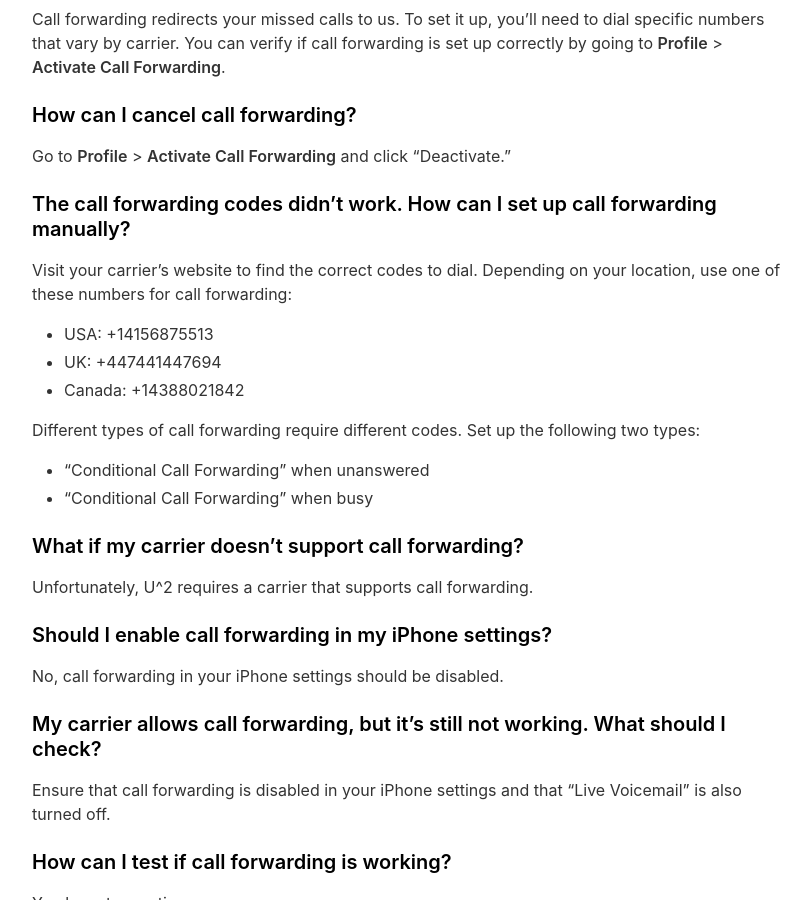
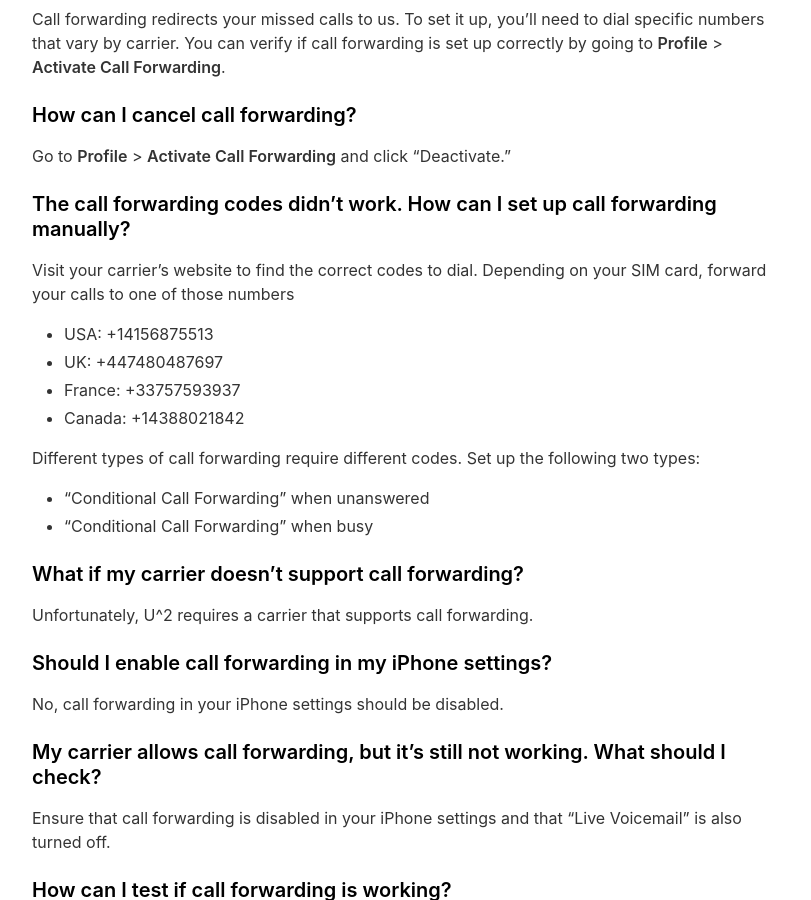
Before and after one commit to strangeattractors/u-squared, a Jekyll site: the page built from _pages/faq.md, in a window 1280 px wide and 900 px high, scrolled down 316 px. Shown: the whole window, without its empty margins (233-1044 px from the left). Built offline with Jekyll 4.4.1, drawn with Linux system fonts in a browser that asks for light colours; nearby versions of some CDN libraries.

Commit message:
Update faq.md

```diff
--- a/_pages/faq.md
+++ b/_pages/faq.md
@@ -17,9 +17,10 @@ Go to **Profile** > **Activate Call Forwarding** and click "Deactivate."
 
 ### The call forwarding codes didn’t work. How can I set up call forwarding manually?
 
-Visit your carrier’s website to find the correct codes to dial. Depending on your location, use one of these numbers for call forwarding:
+Visit your carrier’s website to find the correct codes to dial. Depending on your SIM card, forward your calls to one of those numbers
 - USA: +14156875513
-- UK: +447441447694
+- UK: +447480487697
+- France: +33757593937
 - Canada: +14388021842
 
 Different types of call forwarding require different codes. Set up the following two types:
```
